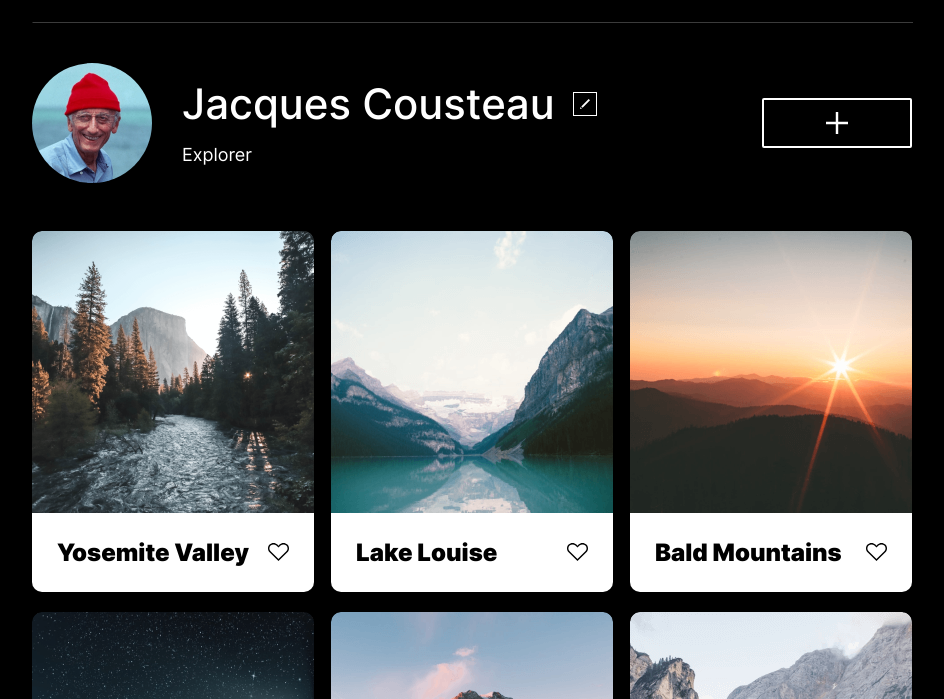
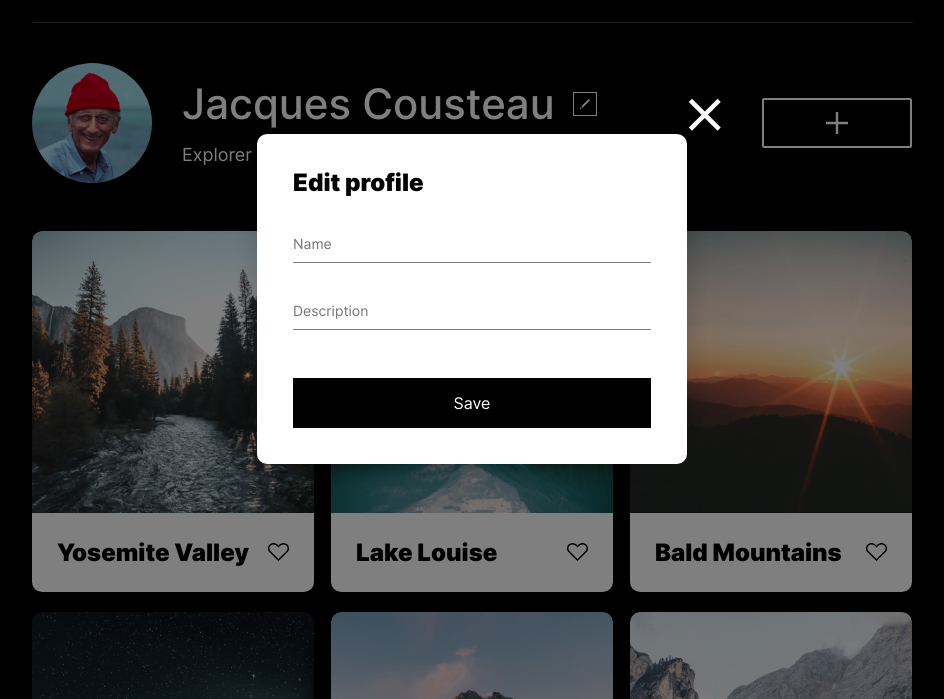
Before and after one commit to slip4k/se_project_aroundtheus, a plain HTML site: page index.html in a window 1280 px wide. Shown: the part 101-800 px from the top of the page, without its empty margins (168-1112 px from the left). Drawn offline with Linux system fonts and the light colour scheme.

Commit message:
Add Modal

```diff
--- /dev/null
+++ b/blocks/modal.css
@@ -0,0 +1,143 @@
+.modal {
+  position: fixed;
+  top: 0;
+  bottom: 0;
+  left: 0;
+  right: 0;
+  justify-content: center;
+  align-items: center;
+  flex-direction: column;
+  z-index: 1;
+  background-color: rgba(0, 0, 0, 0.5);
+  display: flex;
+  visibility: none;
+  opacity: 0;
+  pointer-events: none;
+  transition: visibility 0s 0.5s, opacity 0.5s linear;
+}
+
+.modal_opened {
+  visibility: visible;
+  opacity: 1;
+  pointer-events: all;
+  transition: visibility 0s, opacity 0.5s linear;
+}
+
+.modal__close {
+  position: absolute;
+  margin-bottom: 370px;
+  margin-left: 465px;
+  background-color: transparent;
+  background-image: url(../images/close-icon.svg);
+  background-repeat: no-repeat;
+  background-position: center;
+  width: 40px;
+  height: 40px;
+  border: none;
+}
+
+.modal__close:hover {
+  opacity: 0.6;
+  cursor: pointer;
+}
+
+.modal__container {
+  height: 330px;
+  width: 430px;
+  background: #ffffff;
+  box-shadow: 0px 0px 25px rgba(0, 0, 0, 0.15);
+  border-radius: 10px;
+}
+
+.modal__title {
+  color: black;
+  font-weight: 900;
+  font-size: 24px;
+  line-height: 29px;
+  padding: 34px 64px 28px 36px;
+  margin: 0;
+}
+.modal__form {
+  display: flex;
+  flex-direction: column;
+  justify-content: center;
+}
+
+.modal__fieldset {
+  display: flex;
+  flex-direction: column;
+  margin: 0;
+  padding: 0;
+  width: 100%;
+  border: none;
+}
+
+.modal__input {
+  border: 1px solid rgba(0, 0, 0, 0.5);
+  border-right-style: none;
+  border-top-style: none;
+  border-left-style: none;
+  font-weight: 400;
+  font-size: 14px;
+  line-height: 17px;
+  color: rgba(0, 0, 0, 1);
+  height: 38px;
+  padding: 0;
+  margin: 0 36px 29px;
+  box-sizing: border-box;
+}
+
+.modal__input:last-child {
+  margin-bottom: 0;
+}
+
+.modal__save {
+  height: 50.15px;
+  width: 358px;
+  left: 107px;
+  top: 337px;
+  border: 2px solid black;
+  background-color: black;
+  color: white;
+  margin: 48px auto 36.5px;
+  padding: 0;
+}
+
+.modal__save:hover {
+  opacity: 0.8;
+  cursor: pointer;
+}
+
+@media screen and (max-width: 620px) {
+  .modal__close {
+    margin-bottom: 361px;
+    margin-left: 256px;
+    padding: 0;
+    width: 26px;
+    height: 26px;
+  }
+  .modal__container {
+    height: 322px;
+    width: 282px;
+  }
+
+  .modal__title {
+    font-size: 18px;
+    line-height: 22px;
+    padding: 25px 22px 43px;
+    margin: 0;
+  }
+  .modal__form {
+    max-width: 238px;
+  }
+
+  .modal__input {
+    margin: 0 22px 13px;
+    width: 100%;
+  }
+  .modal__save {
+    height: 46px;
+    width: 238px;
+    margin: 45px 22px 25px;
+  }
+}
--- a/index.html
+++ b/index.html
@@ -104,6 +104,40 @@
       <footer class="footer page__section">
         <p class="footer__text">© 2022 Around The U.S.</p>
       </footer>
+      <div class="modal modal_opened" id="edit">
+        <button
+          class="modal__close"
+          type="button"
+          src="./images/close-icon.svg"
+        ></button>
+        <div class="modal__container">
+          <form class="modal__form">
+            <fieldset class="modal__fieldset">
+              <h2 class="modal__title">Edit profile</h2>
+              <label for="name" class="modal__label"></label>
+              <input
+                type="text"
+                class="modal__input"
+                id="name"
+                placeholder="Name"
+                required
+              />
+
+              <label for="description" class="modal__label"></label>
+              <input
+                type="text"
+                class="modal__input"
+                id="description"
+                placeholder="Description"
+                required
+              />
+            </fieldset>
+            <fieldset class="modal__fieldset">
+              <button type="submit" class="modal__save">Save</button>
+            </fieldset>
+          </form>
+        </div>
+      </div>
     </div>
   </body>
 </html>
--- a/pages/index.css
+++ b/pages/index.css
@@ -6,3 +6,4 @@
 @import url("../blocks/cards.css");
 @import url("../blocks/card.css");
 @import url("../blocks/footer.css");
+@import url("../blocks/modal.css");
```
